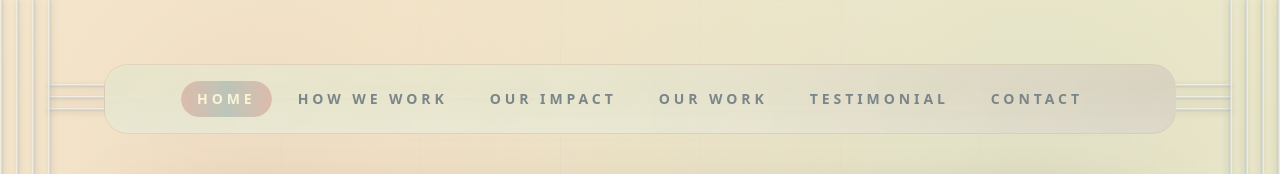
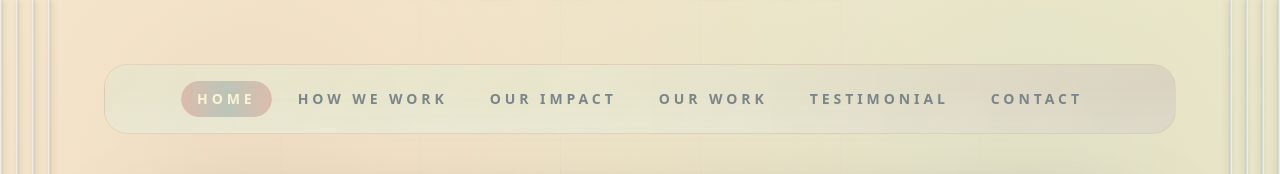
Before and after one commit to merdiofriviaisherebitch/Salvex-Studio, a Next.js app in the folder salvex/: page / in a window 1280 px wide. Shown: the top 174 px of the page. Built offline with nearby package versions, Linux system fonts and the light colour scheme; no server answers.

Commit message:
Remove horizontal navbar rails

```diff
--- a/salvex/app/layout.tsx
+++ b/salvex/app/layout.tsx
@@ -39,11 +39,6 @@ export default function RootLayout({
           {/* Neumorphic Rails */}
           <div className="absolute -left-4 top-0 bottom-0 w-[2px] pointer-events-none z-10 neumorphic-rail-left"></div>
           <div className="absolute -right-4 top-0 bottom-0 w-[2px] pointer-events-none z-10 neumorphic-rail-right"></div>
-
-          {/* Horizontal Neumorphic Rails - Connects first left to first right rail */}
-          <div className="absolute -left-4 -right-4 top-[5.27rem] h-[2px] pointer-events-none z-0 neumorphic-rail-horizontal"></div>
-          <div className="absolute -left-4 -right-4 top-[6rem] h-[2px] pointer-events-none z-0 neumorphic-rail-horizontal"></div>
-          <div className="absolute -left-4 -right-4 top-[6.73rem] h-[2px] pointer-events-none z-0 neumorphic-rail-horizontal"></div>
 
           {/* Left Neumorphic Lines */}
           <div className="absolute -left-8 top-0 bottom-0 w-[2px] pointer-events-none z-10 neumorphic-rail-left"></div>
```
